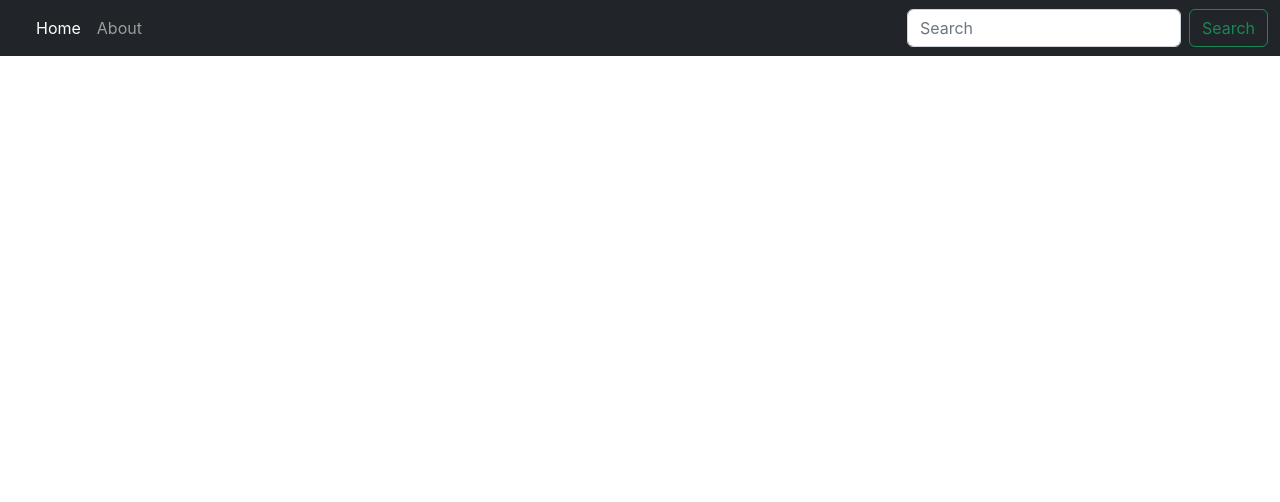
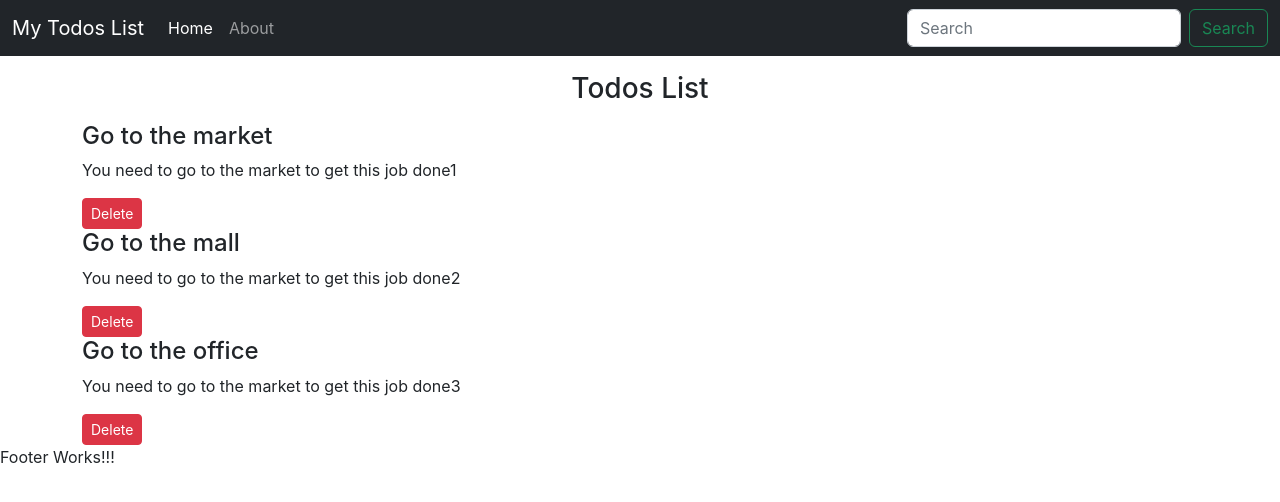
Before and after one commit to Brijesh206/todos-list-using-react, a React (Create React App) app: page / in a window 1280 px wide. Shown: the top 502 px of the page. Built offline with nearby package versions, Linux system fonts and the light colour scheme.

Commit message:
updating app.js

```diff
--- a/src/App.js
+++ b/src/App.js
@@ -1,11 +1,36 @@
-import logo from './logo.svg';
-import './App.css';
-import Header from './MyComponents/Header';
+import logo from "./logo.svg";
+import "./App.css";
+import Header from "./MyComponents/Header";
+import { Todos } from "./MyComponents/Todos";
+import { Footer } from "./MyComponents/Footer";
 
 function App() {
+  const onDelete = () => {
+    console.log("I am onDelete");
+  };
+
+  let todos = [
+    {
+      sno: 1,
+      title: "Go to the market",
+      desc: "You need to go to the market to get this job done1",
+    },
+    {
+      sno: 2,
+      title: "Go to the mall",
+      desc: "You need to go to the market to get this job done2",
+    },
+    {
+      sno: 3,
+      title: "Go to the office",
+      desc: "You need to go to the market to get this job done3",
+    },
+  ];
   return (
     <>
-    <Header/>
+      <Header title="My Todos List" />
+      <Todos todos={todos} onDelete={onDelete} />
+      <Footer />
     </>
   );
 }
```
